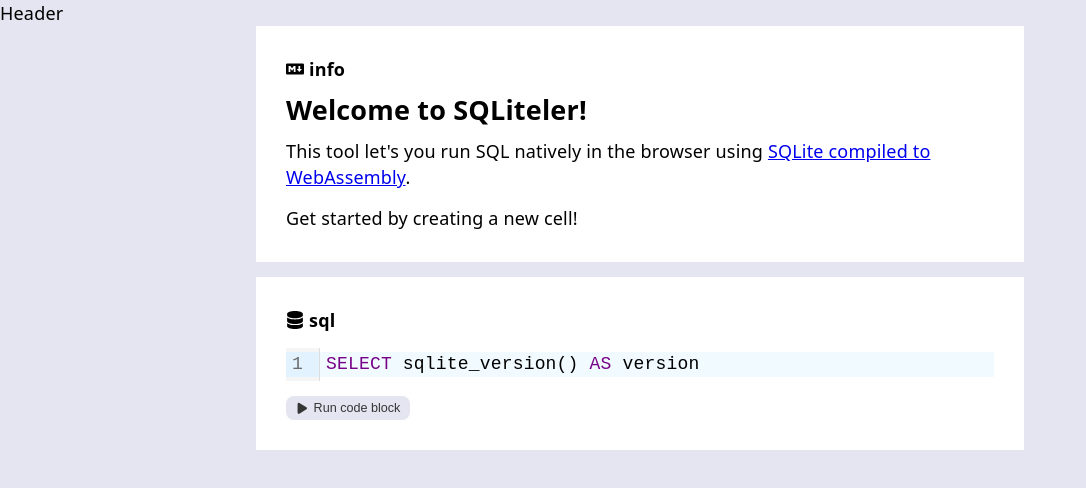
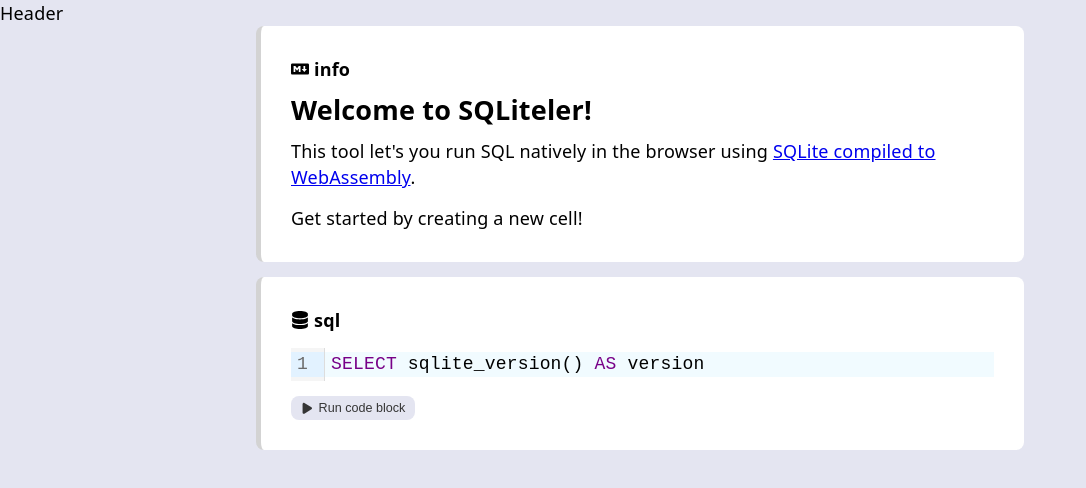
Before and after one commit to eflisback/sqlit, a React (Vite) app: page / in a window 1280 px wide. Shown: the top 488 px of the page, without its empty margins (0-1086 px from the left). Built offline with nearby package versions, Linux system fonts and the light colour scheme.

Commit message:
Status border color on cells

```diff
--- a/src/components/cells/Cell.tsx
+++ b/src/components/cells/Cell.tsx
@@ -1,3 +1,4 @@
+import { useState } from 'react';
 import { FaDatabase, FaMarkdown, FaTrash } from 'react-icons/fa6';
 import { type CellData, useNotebookStore } from '@/store';
 import styles from './cells.module.css';
@@ -14,6 +15,9 @@
 }
 
 export const Cell = ({ cellData }: CellProps) => {
+	const [cellStatus, setCellStatus] = useState<'none' | 'success' | 'failure'>(
+		'none',
+	);
 	const removeCell = useNotebookStore((state) => state.removeCell);
 	const editable = useNotebookStore((state) => state.editable);
 	const { Icon, label } = CELL_META[cellData.type];
@@ -23,7 +27,7 @@
 	};
 
 	return (
-		<article className={styles.cell}>
+		<article className={`${styles.cell} ${styles[cellStatus]}`}>
 			<header>
 				<section>
 					<Icon />
@@ -40,7 +44,7 @@
 			{cellData.type === 'markdown' ? (
 				<MarkdownCell cellData={cellData} />
 			) : (
-				<SQLCell cellData={cellData} />
+				<SQLCell cellData={cellData} setCellStatus={setCellStatus} />
 			)}
 		</article>
 	);
--- a/src/components/cells/SQLCell.tsx
+++ b/src/components/cells/SQLCell.tsx
@@ -8,9 +8,10 @@
 
 interface SQLCellProps {
 	cellData: Extract<CellData, { type: 'sql' }>;
+	setCellStatus: (status: 'none' | 'success' | 'failure') => void;
 }
 
-export const SQLCell = ({ cellData }: SQLCellProps) => {
+export const SQLCell = ({ cellData, setCellStatus }: SQLCellProps) => {
 	const updateCell = useNotebookStore((state) => state.updateCell);
 	const [error, setError] = useState<string | null>(null);
 
@@ -19,9 +20,11 @@
 			const result = await engine.query(cellData.content);
 			updateCell(cellData.id, { ...cellData, result });
 			setError(null);
+			setCellStatus('success');
 		} catch (e: unknown) {
 			setError(e instanceof Error ? e.message : String(e));
 			updateCell(cellData.id, { ...cellData, result: null });
+			setCellStatus('failure');
 		}
 	};
 
--- a/src/components/cells/cells.module.css
+++ b/src/components/cells/cells.module.css
@@ -6,6 +6,17 @@
 	height: fit-content;
 	background-color: #ffffff;
 	padding: 30px;
+	border-radius: 8px;
+	border-left: 5px solid lightgray;
+	transition: border 0.15s ease;
+}
+
+.success {
+	border-color: green;
+}
+
+.failure {
+	border-color: #b91c1c;
 }
 
 .cell header {
```
